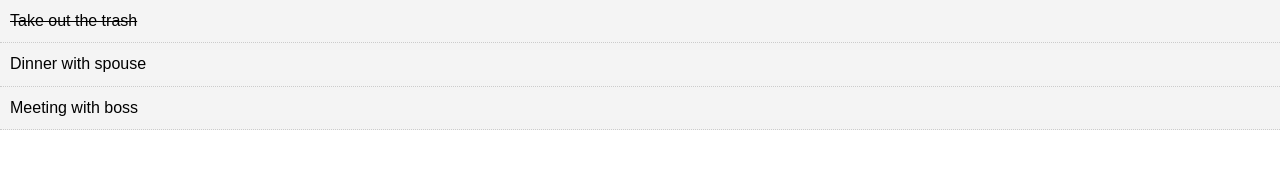
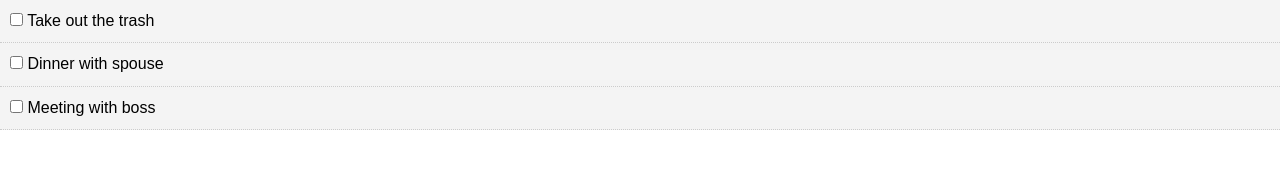
Before and after one commit to marykasp/react-simple-todo, a React (Create React App) app: page / in a window 1280 px wide. Shown: the top 169 px of the page. Built offline with nearby package versions, Linux system fonts and the light colour scheme.

Commit message:
added markComplete method to check off todos

```diff
--- a/src/App.js
+++ b/src/App.js
@@ -11,7 +11,7 @@
         {
           id: 1,
           title: 'Take out the trash',
-          completed: true
+          completed: false
         },
         {
           id: 2,
@@ -25,11 +25,21 @@
         }
       ]
     }
+
+    markComplete = (id) => {
+      this.setState({ todos: this.state.todos.map((todo) => {
+        if(todo.id === id) {
+          todo.completed = !todo.completed
+        }
+        return todo;
+      }) });
+    }
+
     render() {
       // console.log(this.state.todos)
       return (
         <div className="App">
-          <Todos todos={this.state.todos}/>
+          <Todos todos={this.state.todos} markComplete={this.markComplete}/>
         </div>
       )
     }
--- a/src/components/TodoItem.js
+++ b/src/components/TodoItem.js
@@ -12,11 +12,17 @@
        }
     }
 
+
+
     render() {
-        // console.log(this.props.todo)
+
+        const { id, title } = this.props.todo;
       return (
           <div style={this.getStyle()}>
-            <p>{ this.props.todo.title }</p>
+            <p>
+                <input type="checkbox" onChange={this.props.markComplete.bind(this, id)}/> {' '}
+                { title }
+            </p>
           </div>
       )
     }
--- a/src/components/Todos.js
+++ b/src/components/Todos.js
@@ -6,7 +6,7 @@
 class Todos extends React.Component {
     render() {
       return this.props.todos.map((todo) =>
-          <TodoItem key={todo.id} todo={todo} />
+          <TodoItem key={todo.id} todo={todo} markComplete={this.props.markComplete} />
       );
     }
   }
```
